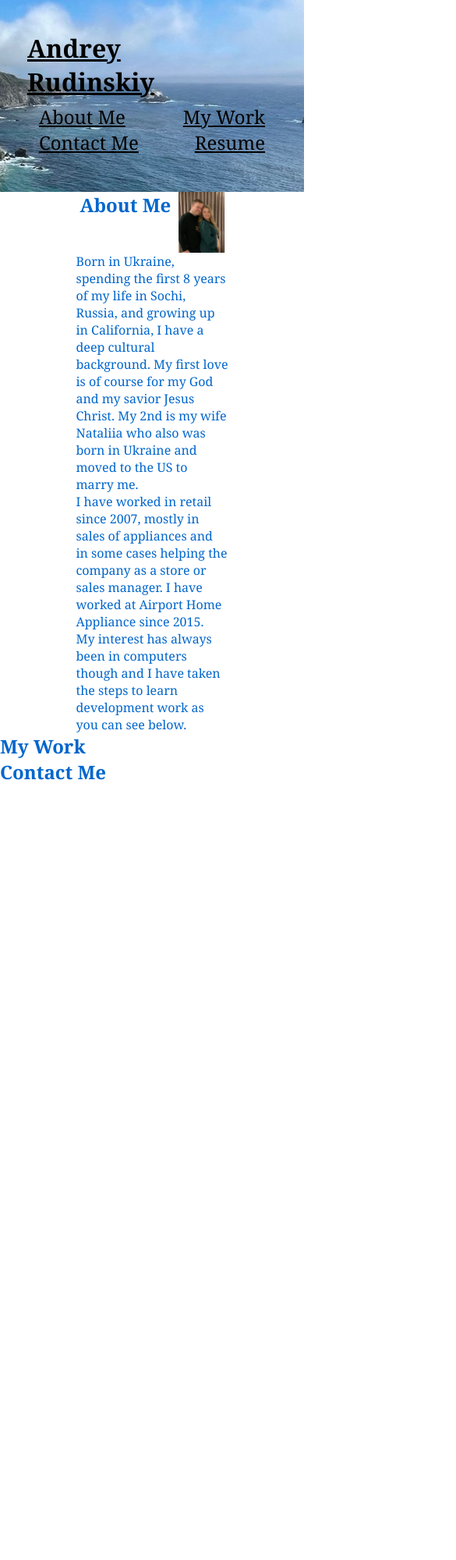
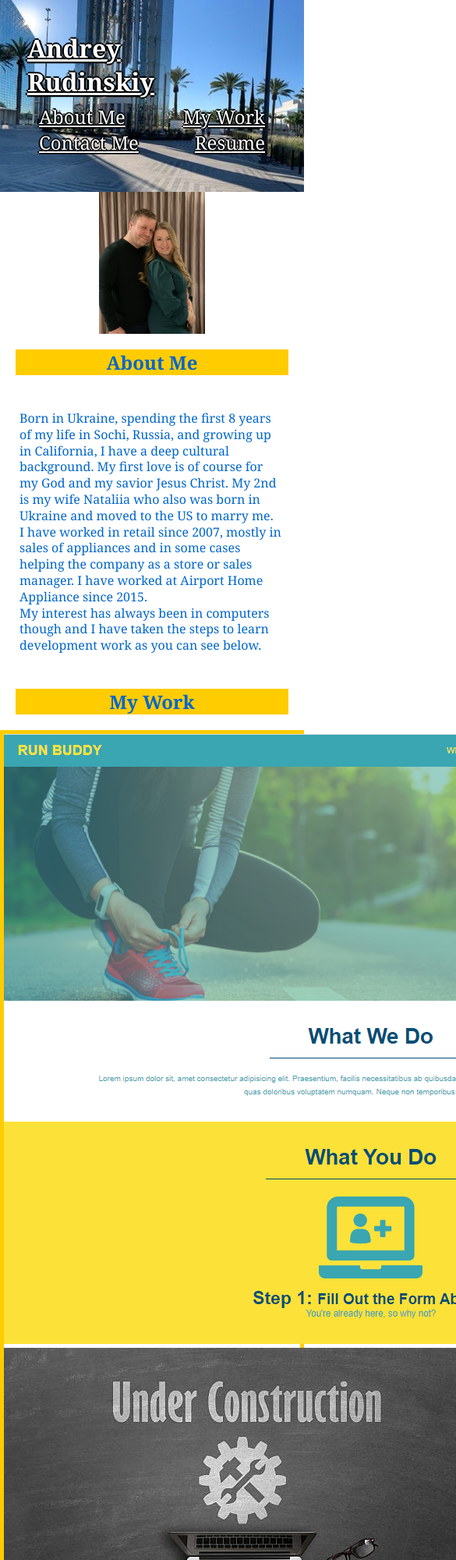
Before and after one commit to drerudin/dev_dre_portfolio, a plain HTML site: page index.html in a window 390 px wide. Shown: the top 2000 px of the page at 78% size, 585 px wide, since content can reach past the window. Before the commit the page ends 1006 px from the top, so only its background shows below. Drawn offline with Linux system fonts and the light colour scheme.

Commit message:
added styling and links

```diff
--- a/assets/css/style.css
+++ b/assets/css/style.css
@@ -9,6 +9,8 @@ body {
     font-family:Cambria, Cochin, Georgia, Times, 'Times New Roman', serif;
 }
 
+/* Header Styling */
+
 header {
     padding: 40px 35px;
     background-color: #0066cc;
@@ -17,7 +19,7 @@ header {
     flex-wrap: wrap;
     position: sticky;
     top: 0;
-    background-image: url("../images/calicoast.jpg");
+    background-image: url("../images/crystalcath.jpg");
     background-size:auto;
     background-position: center;
     background-attachment: fixed;
@@ -26,6 +28,7 @@ header {
 }
 
 header h1 {
+
     font-weight: bold;
     font-size: 32px;
     color: #000000;
@@ -33,7 +36,13 @@ header h1 {
 }
 
 header a {
-    color: #000000;
+    text-shadow:
+    0.07em 0 black,
+    0 0.07em black,
+    -0.07em 0 black,
+    0 -0.07em black;
+
+    color: #ffffff;
 }
 
 header nav {
@@ -58,21 +67,68 @@ header nav ul li a:hover {
     font-weight: bold;
 }
 
+/* header Styling end */
+
+/* Secondary Header */
+
+h2 {
+
+    margin: 20px;
+    background: #ffcc00;
+    color: #0066cc;
+    flex: 1;
+    text-align: center;
+}
+
+/* Secondary Header End */
+
+/* About Me Section */
+
 .story {
     width: 100%;
     margin: 0 auto;
     display: flex;
     flex-wrap: wrap;
     justify-content: space-around;
-    flex: 1;
-    width: 50%;
 }
 
-.story h2 {
-    float: left;
+
+.together {
+    width: 35%;
 }
 
-.together {
-    width: 30%;
+.story p {
+    padding: 25px;
+    line-height: 1.3;
+}
 
+/* about me section end */
+
+.works section {
+    width: 100%;
+    height: 100%;
+    text-align: center;
+    border: 5px solid #ffcc00;
+  }
+
+
+
+.works img {
+    justify-content: space-around;
+    flex-wrap: wrap;
+  }
+
+  /* Footer Styling */
+
+footer {
+    font-weight: bold;
+    color: #000000;
+    margin: 0;
+    font-size: 24px;
+    display: flex;
+    flex-wrap: wrap;
+    justify-content: center;
+    list-style: none;
 }
+
+/* Footer Styling End */
--- a/index.html
+++ b/index.html
@@ -38,7 +38,7 @@
                     <a href="#contact-me">Contact Me</a>
                 </li>
                 <li>
-                    <a href=resume.html>Resume</a>
+                    <a href="./Andrey_Rudinskiy_Resume.PDF">Resume</a>
                 </li>
             </ul>
             <!-- Unordered List End -->
@@ -50,24 +50,37 @@
     <!-- About Me Section -->
 <section id="about-me" class="story">
 
-    <h2>About Me</h2>
     <img src="./assets/images/together.jpg" class="together" alt="Me and Nataliia together" />
+    <div>
+        <h2>
+        About Me
+        </h2>
     <p>Born in Ukraine, spending the first 8 years of my life in Sochi, Russia, and growing up in California, I have a deep cultural background.  My first love is of course for my God and my savior Jesus Christ.  My 2nd is my wife Nataliia who also was born in Ukraine and moved to the US to marry me.
         <br />
         I have worked in retail since 2007, mostly in sales of appliances and in some cases helping the company as a store or sales manager.  I have worked at Airport Home Appliance since 2015.
         <br />
         My interest has always been in computers though and I have taken the steps to learn development work as you can see below.
     </p>
+    </div>
 
 </section>
     <!-- About Me Section End -->
 
     <!-- My Work Section -->
 
-    <section id="my-work" class="works">
-        <h2>My Work</h2>
+    <div id="my-work" class="works">
+        <h2>
+            My Work
+        </h2>
+        <section>
+            <a href="https://drerudin.github.io/run-buddy/" class="firstwork"><img src="./assets/images/run-buddy.png" alt="Run Buddy Project"/></a>
+            <img src="./assets/images/istockphoto-542175174-612x612.jpg" alt="work in progress"/>
+            <img src="./assets/images/istockphoto-542175174-612x612.jpg" alt="work in progress"/>
+            <img src="./assets/images/istockphoto-542175174-612x612.jpg" alt="work in progress"/>
+          </section>
 
-    </section>
+
+    </div>
 
     <!-- My Work Section End -->
 
@@ -76,14 +89,18 @@
     <section id="contact-me" class="contact">
         <h2>Contact Me</h2>
 
+        <footer>
+
+           <p>
+            Mobile: <a href="tel:510.996.2753">510-996-2753</a>
+            Email: <a href="mailto:drerudin@gmail.com">drerudin@gmail.com</a>
+            </p>
+
+        </footer>
+
     </section>
 
     <!-- Contact Info End -->
-
-    <footer>
-
-
-    </footer>
 
 
 
```
Also changed, not shown: assets/images/crystalcath.jpg (added), assets/images/istockphoto-542175174-612x612.jpg (added), assets/images/run-buddy.png (added), 1 other file.
